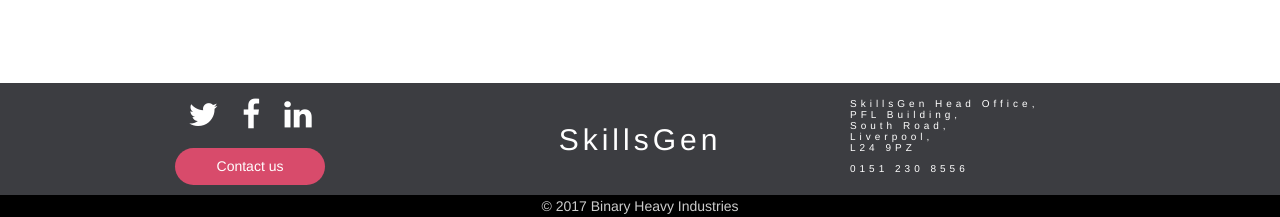
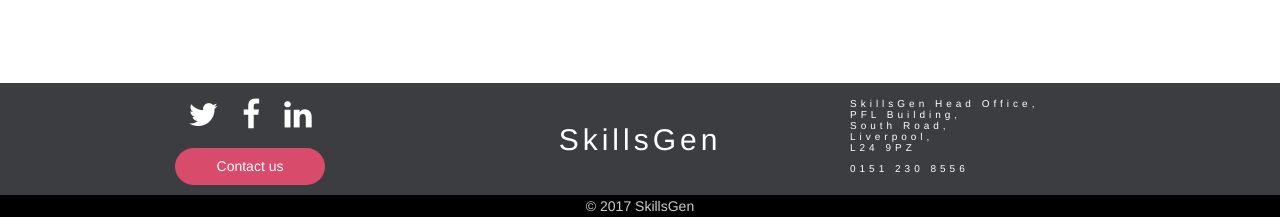
Before and after one commit to SkillsGen/sgmain, a Flask app: page /about in a window 1280 px wide. Shown: the part 1271-1488 px from the top of the page. Run offline with Flask 2, Linux system fonts and the light colour scheme; some libraries are stand-ins or nearby versions.

Commit message:
C change

```diff
--- a/templates/index.html
+++ b/templates/index.html
@@ -317,9 +317,7 @@
             <img class="img-responsive partner" src="{{ url_for('static', filename='companies/wfs-logo.png') }}">
             <img class="img-responsive partner" src="{{ url_for('static', filename='companies/nhs-logo.jpg') }}">
             <img class="img-responsive partner" src="{{ url_for('static', filename='companies/calumet-logo.png') }}">
-            <div style="padding-top:60px" class="row">
-                <button type="button" class="btn btn-info">View More of our Customers</button>
-            </div>
+
         </div>
     </div>
 </div>
--- a/templates/layout.html
+++ b/templates/layout.html
@@ -98,7 +98,7 @@
             </div>
         </div>
         <div class="footer-copyright">
-            <p>© 2017 Binary Heavy Industries</p>
+            <p>© 2017 SkillsGen</p>
         </div>
     </footer>
 </html>
```
